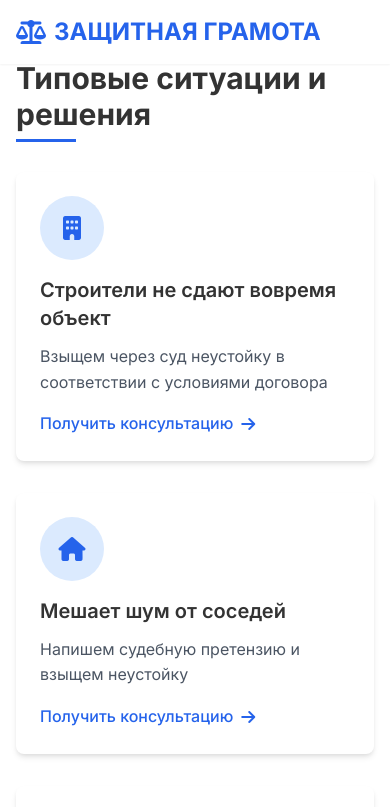
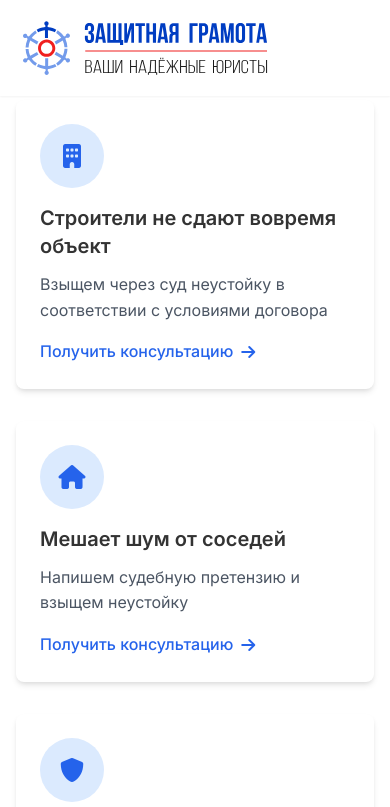
Before and after one commit to dimgo66/ZGT, a plain HTML site: page index.html in a window 390 px wide. Shown: the top 807 px of the page. Drawn offline with nearby package versions, Linux system fonts and the light colour scheme.

Commit message:
Initial commit: Landing page with logo and responsive design

```diff
--- a/index.html
+++ b/index.html
@@ -114,6 +114,10 @@
         .btn-secondary:hover {
             background-color: rgba(255, 255, 255, 0.1);
         }
+
+        .under-header {
+            padding-top: 100px;
+        }
     </style>
 </head>
 <body class="bg-white">
@@ -122,8 +126,7 @@
         <div class="container mx-auto px-4 py-4 flex justify-between items-center">
             <div class="flex items-center">
                 <div class="text-2xl font-bold text-blue-600 flex items-center">
-                    <i class="fas fa-balance-scale mr-2"></i>
-                    ЗАЩИТНАЯ ГРАМОТА
+                    <img src="970c64c0719f0c77bb4e76abb76f15fc.svg" alt="Защитная грамота" class="h-16">
                 </div>
             </div>
             <div class="hidden md:flex space-x-8">
@@ -141,10 +144,9 @@
     </header>
 
     <!-- Типовые ситуации -->
-    <section class="section pt-28 bg-white">
+    <section class="section under-header bg-white">
         <div class="container mx-auto px-4">
-            <h2 class="text-3xl font-bold mb-4 section-title">Типовые ситуации и решения</h2>
-            <div class="grid grid-cols-1 md:grid-cols-2 lg:grid-cols-3 gap-8 mt-8">
+            <div class="grid grid-cols-1 md:grid-cols-2 lg:grid-cols-3 gap-8">
                 <div class="bg-white p-6 rounded-lg shadow-md">
                     <div class="bg-blue-100 rounded-full w-16 h-16 flex items-center justify-center mb-4">
                         <i class="fas fa-building text-2xl text-blue-600"></i>
```
Also changed, not shown: 970c64c0719f0c77bb4e76abb76f15fc.svg (added), sasun-bughdaryan-dvKPIykMWJc-unsplash.jpg (deleted).
